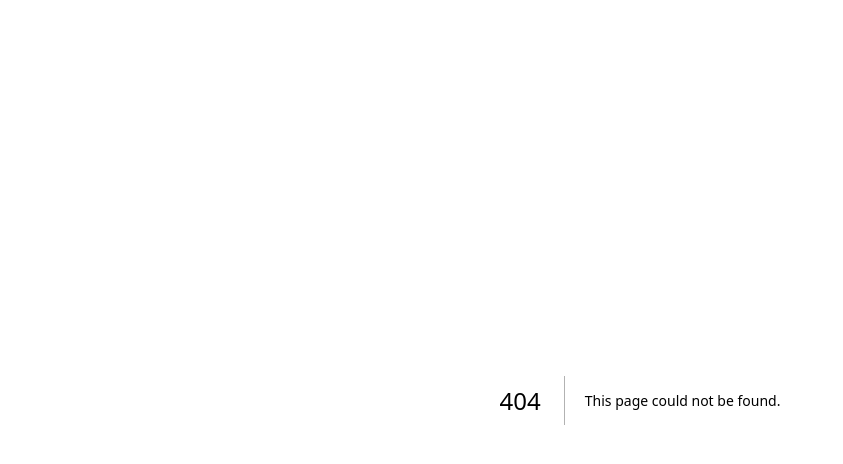
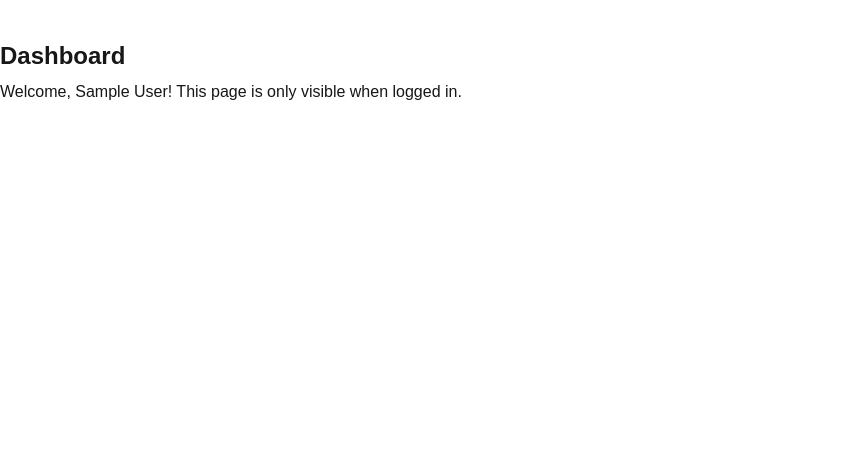
Before and after one commit to subashsys/Fakeauth-contextApi, a Next.js app: page /dashboard in a window 1280 px wide. Before the commit this address had no page. Shown: the top 464 px of the page, without its empty margins (0-843 px from the left). Built offline with nearby package versions, Linux system fonts and the light colour scheme; sample sign-in values are in the browser's storage.

Commit message:
add dashboard

```diff
--- /dev/null
+++ b/app/dashboard/page.tsx
@@ -0,0 +1,27 @@
+"use client";
+
+import { useEffect } from "react";
+import { useRouter } from "next/navigation";
+import { useAuth } from "@/context/AuthContext";
+
+export default function DashboardPage() {
+  const { isAuthenticated, user } = useAuth(); // no more "loading" here
+  const router = useRouter();
+
+  useEffect(() => {
+    if (!isAuthenticated) {
+      router.push("/login");
+    }
+  }, [isAuthenticated, router]);
+
+  if (!isAuthenticated) {
+    return <p className="mt-10 text-center">Loading...</p>;
+  }
+
+  return (
+    <div className="mt-10">
+      <h1 className="text-2xl font-bold mb-2">Dashboard</h1>
+      <p>Welcome, {user?.name}! This page is only visible when logged in.</p>
+    </div>
+  );
+}
```
